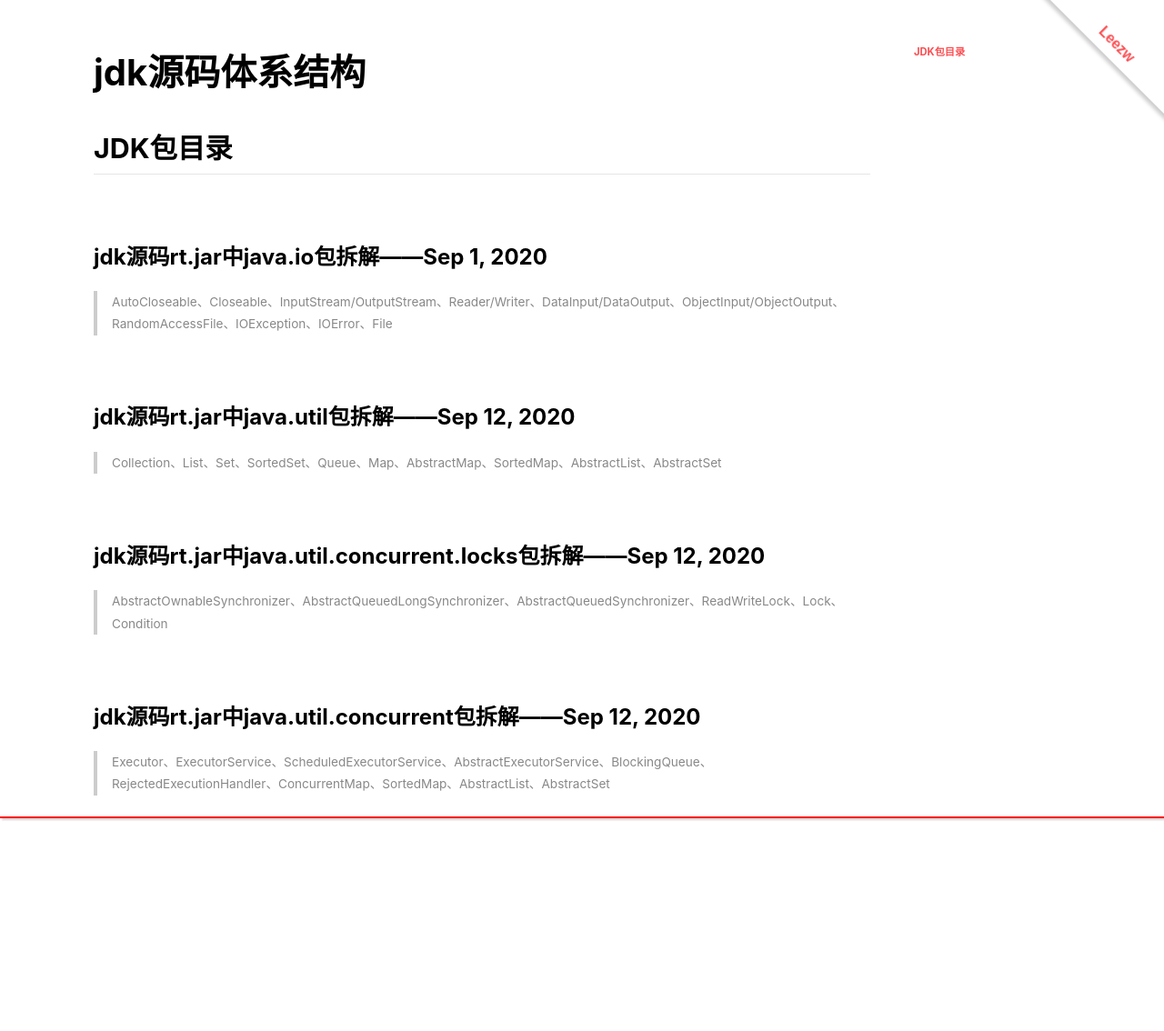
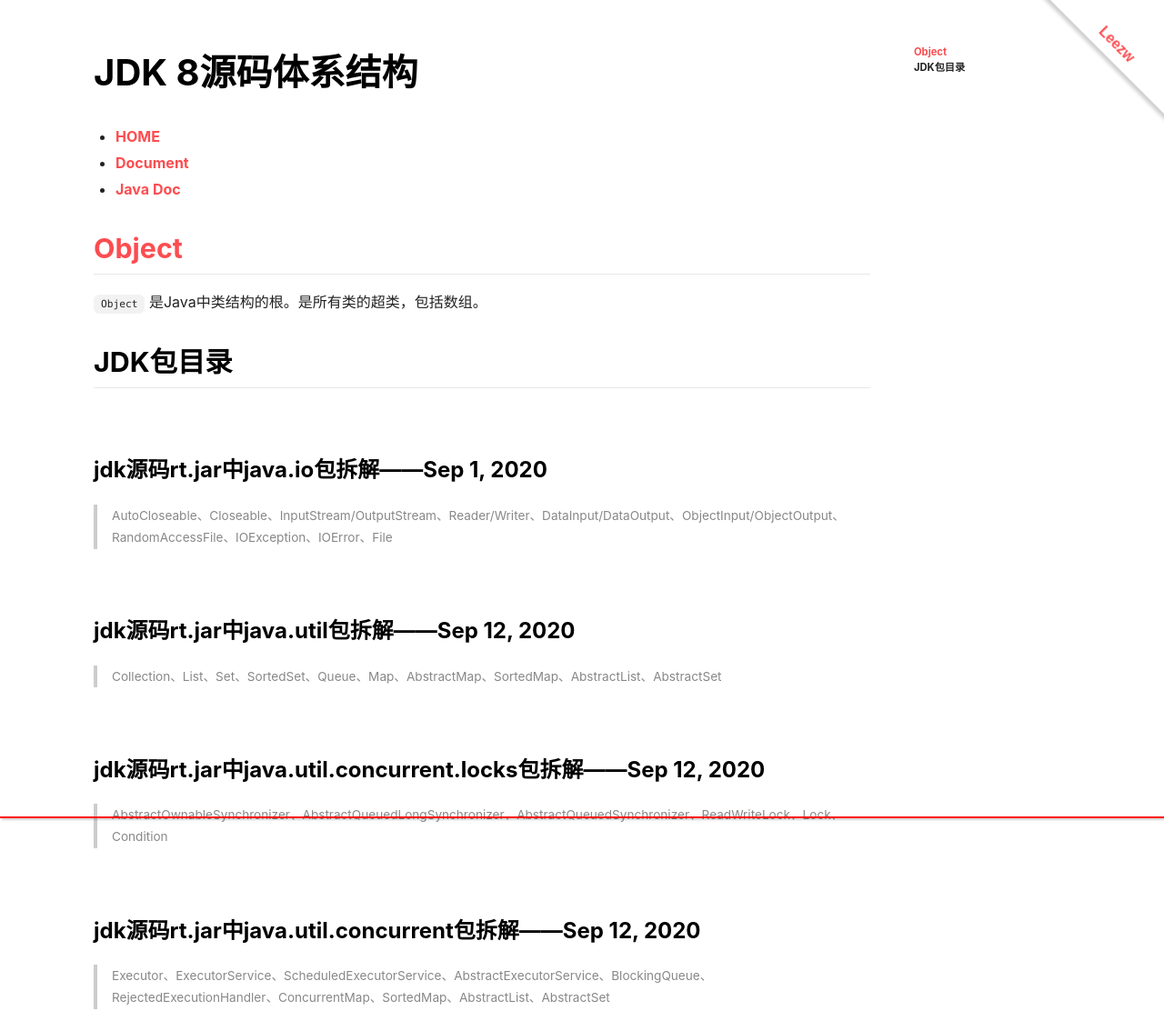
Before and after one commit to quantum-li/quantum-li.github.io, a Jekyll site: the page built from _posts/2020-10-09-jdk-source.md, in a window 1280 px wide. Shown: the whole page at 91% size. Built offline with Jekyll 4.4.1, drawn with Linux system fonts in a browser that asks for light colours; nearby versions of some CDN libraries.

Commit message:
2021-11-09 19:51:50

```diff
--- a/_posts/2020-10-09-jdk-source.md
+++ b/_posts/2020-10-09-jdk-source.md
@@ -1,13 +1,23 @@
 ---
 layout: posts
-title: jdk源码体系结构
+title: JDK 8源码体系结构
 categories:
 - jdk
 - 源码
 description:
-classify: jdk
-permalink: "/posts/jdk-source"
+classify: jdk8
+permalink: "/posts/jdk-8-source"
 excerpt: 介绍jdk包结构，类及接口继承实现关系来了解jdk源码。
 ---
 
++ [HOME](https://docs.oracle.com/javase/8/)
++ [Document](https://docs.oracle.com/javase/8/docs/technotes/tools/windows/toc.html)
++ [Java Doc](https://docs.oracle.com/javase/8/docs/api/index.html)
+
+## [Object](https://docs.oracle.com/javase/8/docs/api/java/lang/Object.html)
+
+`Object` 是Java中类结构的根。是所有类的超类，包括数组。
+
+
+
 ## JDK包目录
--- a/vercel.json
+++ b/vercel.json
@@ -6,7 +6,7 @@
       {"src": "/posts/git","dest": "/posts/git.html"},
       {"src": "/posts/spring-all","dest": "/posts/spring-all.html"},
       {"src": "/posts/microservice","dest": "/posts/microservice.html"},
-      {"src": "/posts/jdk-source","dest": "/posts/jdk-source.html"},
+      {"src": "/posts/jdk-8-source","dest": "/posts/jdk-8-source.html"},
       {"src": "/posts/operating-system-history","dest": "/posts/operating-system-history.html"},
       {"src": "/posts/understanding-the-jvm-advanced-features-and-best-practices","dest": "/posts/understanding-the-jvm-advanced-features-and-best-practices.html"},
       {"src": "/posts/java-history","dest": "/posts/java-history.html"},
```
Also changed, not shown: _article/2020-09-01-java-io.md (+1 -1 lines), _article/2020-09-12-java-util-collection-map.md (+1 -1 lines), _article/2020-09-12-java-util-concurrent-locks.md (+1 -1 lines), _article/2020-09-12-java-util-concurrent.md (+1 -1 lines).
